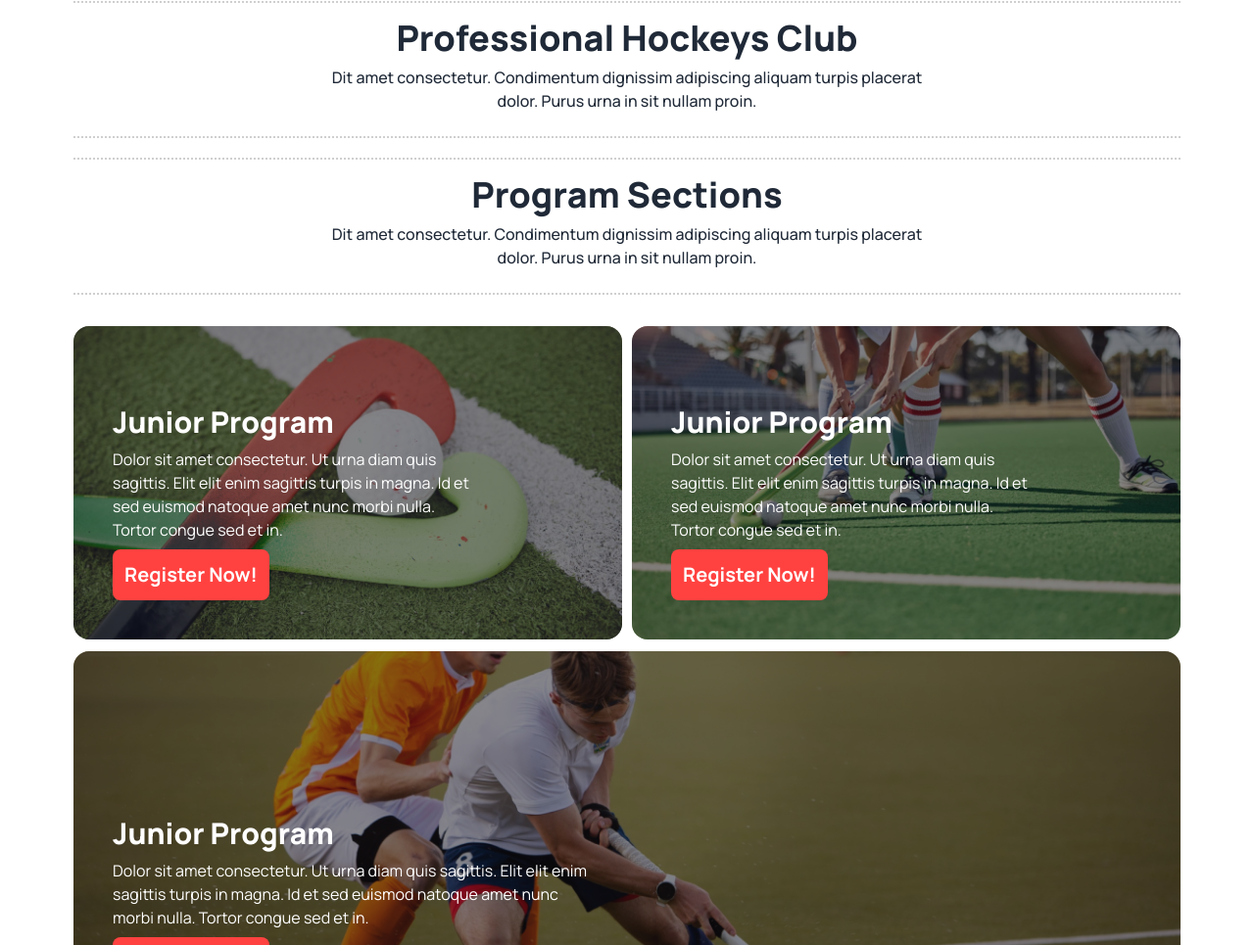
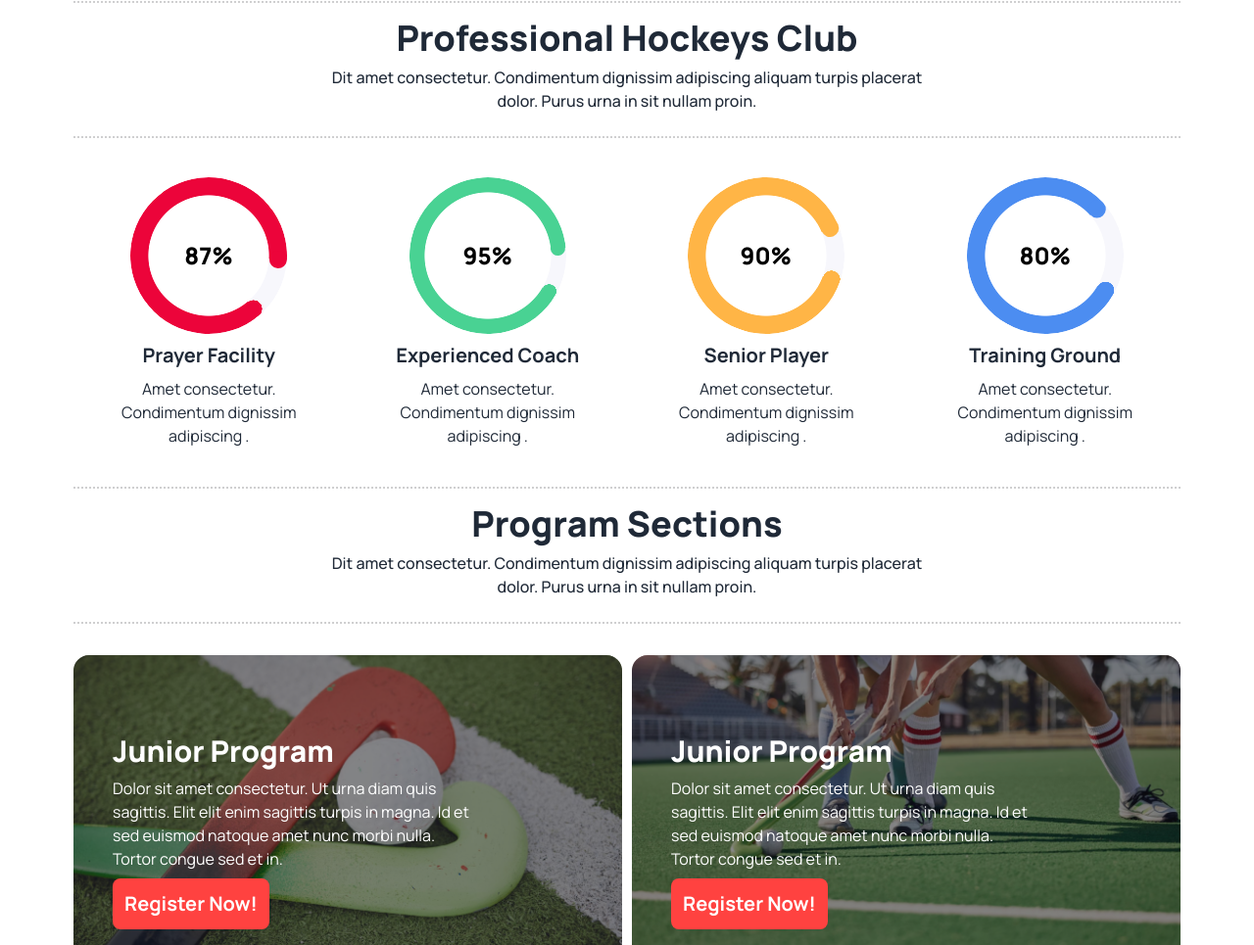
Before and after one commit to JIJahid/Hockey-website, a plain HTML site: page index.html in a window 1280 px wide. Shown: the part 1097-2062 px from the top of the page at 98% size. Drawn offline with nearby package versions, Linux system fonts and the light colour scheme.

```diff
--- a/index.html
+++ b/index.html
@@ -104,31 +104,31 @@
                 </div>
         </div>
 <!--section title end-->
-    <!-- <div class="my-6">
+     <div class="my-6">
         <div class="sm:flex  justify-center count gap-2">
             <div class="text-center p-4">
-                <div class="radial-progress radial-progress1 " style= "--value:87; --thickness: 18px;  --size:10rem;  color: #ec043a; " role="progressbar"><h1 class="count-numbar text-xl">87%</h1></div>
-                <h1 class="text-xl font-bold py-2">Prayer Facility</h1>
+                <div class="radial-progress radial-progress1 " style= "--value:87; --thickness: 18px;  --size:10rem;  color: #ec043a; " role="progressbar"><h1 class="count-numbar  text-[black]  font-extrabold text-2xl">87%</h1></div>
+                <h1 class="text-xl font-bold py-2  ">Prayer Facility</h1>
                 <p class="text-base ">Amet consectetur. Condimentum dignissim adipiscing .</p>
             </div>
             <div class="text-center p-4">
-                <div class="radial-progress radial-progress1 " style= "--value:95; --thickness: 15px;  --size:10rem;  color: #49D293; " role="progressbar"><h1 class="count-numbar text-xl">95%</h1></div>
+                <div class="radial-progress radial-progress2 " style= "--value:90; --thickness: 15px;  --size:10rem;  color: #49D293; " role="progressbar"><h1 class="count-numbar2 text-[black]  font-extrabold text-2xl">95%</h1></div>
                 <h1 class="text-xl font-bold py-2">Experienced Coach</h1>
                 <p class="text-base ">Amet consectetur. Condimentum dignissim adipiscing .</p>
             </div>
             <div class="text-center p-4">
-                <div class="radial-progress radial-progress1 " style= "--value:90; --thickness: 18px;  --size:10rem;  color: #FFB546; " role="progressbar"><h1 class="count-numbar text-xl">90%</h1></div>
+                <div class="radial-progress radial-progress3 " style= "--value:88; --thickness: 18px;  --size:10rem;  color: #FFB546; " role="progressbar"><h1 class="count-numbar3 text-[black]  font-extrabold text-2xl"">90%</h1></div>
                 <h1 class="text-xl font-bold py-2">Senior Player</h1>
                 <p class="text-base ">Amet consectetur. Condimentum dignissim adipiscing .</p>
             </div>
             <div class="text-center p-4">
-                <div class="radial-progress radial-progress1 " style= "--value:80; --thickness: 18px;  --size:10rem;  color: #4C8DF1; " role="progressbar"><h1 class="count-numbar text-xl">80%</h1></div>
+                <div class="radial-progress radial-progress4 " style= "--value:80; --thickness: 18px;  --size:10rem;  color: #4C8DF1; " role="progressbar"><h1 class="count-numbar4 text-[black]  font-extrabold text-2xl"">80%</h1></div>
                 <h1 class="text-xl font-bold py-2">Training Ground</h1>
                 <p class="text-base ">Amet consectetur. Condimentum dignissim adipiscing .</p>
             </div>
 
         </div>
-    </div> -->
+    </div>
 <!--Numbar Count section End-->
 
 
--- a/style.css
+++ b/style.css
@@ -26,8 +26,26 @@
 .radial-progress1{
     rotate: 140deg;
 }
+.radial-progress2{
+    rotate: 120deg;
+}
+.radial-progress3{
+    rotate: 110deg;
+}
+.radial-progress4{
+    rotate: 120deg;
+}
 .count-numbar{
     transform: rotate(220deg);
+}
+.count-numbar2{
+    transform: rotate(240deg);
+}
+.count-numbar3{
+    transform: rotate(250deg);
+}
+.count-numbar4{
+    transform: rotate(240deg);
 }
 .radial-progress::before{
         background-color: #f7f7fc !important;
```
